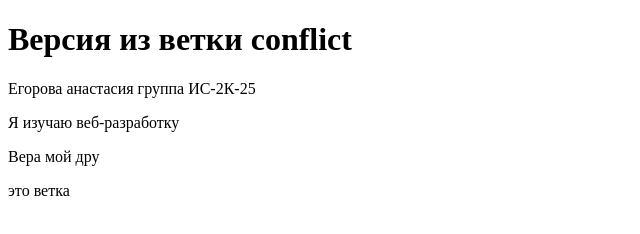
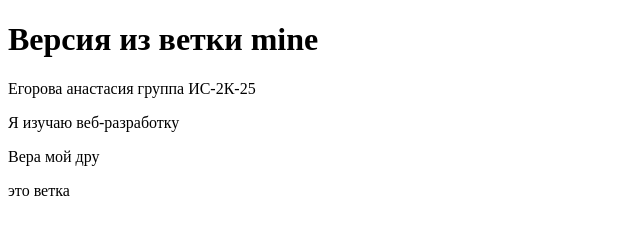
Before and after one commit to ta0-Yan-9/uchebnay-prictica2, a plain HTML site: page index.html in a window 1280 px wide. Shown: the full height of the page, 0-640 px from the left. Drawn offline with Linux system fonts and the light colour scheme.

Commit message:
Change h1 in main

```diff
--- a/index.html
+++ b/index.html
@@ -7,7 +7,7 @@
 </head>
 <body>
     <h1>Версия из
-        ветки conflict
+        ветки mine
 </h1>
     <p>Егорова анастасия группа ИС-2К-25</p>
     <p>Я изучаю веб-разработку</p>
```
